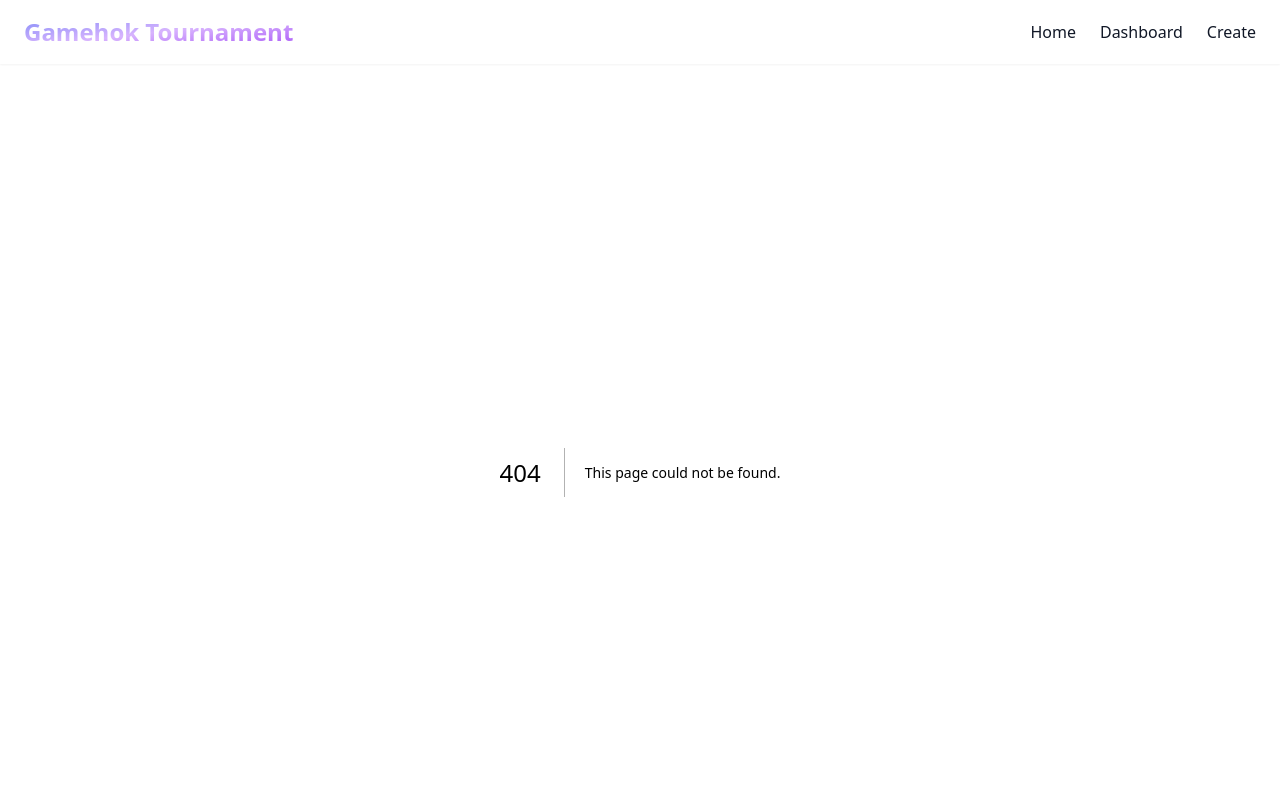
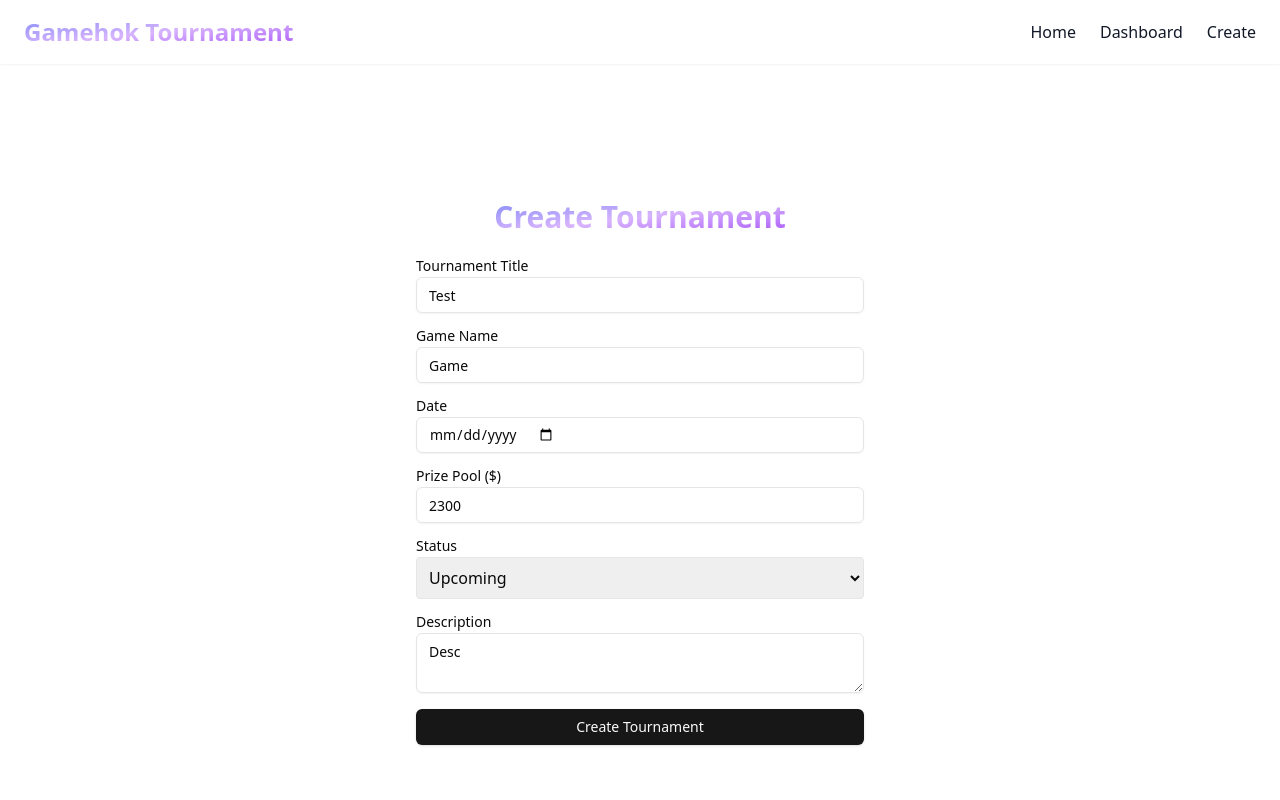
Before and after one commit to mehul-anand/GamehokAssignment, a Next.js app in the folder client/: page /create in a window 1280 px wide. Before the commit this address had no page. Shown: the top 800 px of the page. Built offline with nearby package versions, Linux system fonts and the light colour scheme.

Commit message:
create page

```diff
--- /dev/null
+++ b/client/app/(main)/create/page.tsx
@@ -0,0 +1,158 @@
+"use client";
+
+import { useState } from "react";
+import { Button } from "@/components/ui/button";
+import { Input } from "@/components/ui/input";
+import { Label } from "@/components/ui/label";
+import { Textarea } from "@/components/ui/textarea";
+
+export default function CreateTournamentPage() {
+  const [formData, setFormData] = useState({
+    title: "Test",
+    gameName: "Game",
+    date: "",
+    prizePool: "2300",
+    status: "Upcoming",
+    description: "Desc",
+  });
+  const [message, setMessage] = useState("");
+
+  const handleChange = (
+    e: React.ChangeEvent<HTMLInputElement | HTMLTextAreaElement | HTMLSelectElement>
+  ) => {
+    setFormData({ ...formData, [e.target.name]: e.target.value });
+
+  };
+
+  const handleSubmit = async (e: React.FormEvent) => {
+    e.preventDefault();
+    try {
+      const res = await fetch("${process.env.NEXT_PUBLIC_TOURNAMENT_API}/api/tournaments", {
+        method: "POST",
+        headers: { "Content-Type": "application/json" },
+        body: JSON.stringify({
+          ...formData,
+          prizePool: Number(formData.prizePool),
+        }),
+      });
+      if (!res.ok) {
+        throw new Error("Failed to create tournament");
+      }
+      await res.json();
+      setMessage("Tournament created successfully!");
+      setFormData({
+        title: "",
+        gameName: "",
+        date: "",
+        prizePool: "",
+        status: "Upcoming",
+        description: "",
+      });
+    } catch (error: any) {
+      console.error("Error:", error);
+      setMessage("Error: " + error.message);
+    }
+  };
+
+  return (
+    <div className="min-h-screen flex flex-col items-center justify-center p-4">
+      <h1 className="text-3xl font-bold mb-6 gradient-text">Create Tournament</h1>
+      <form onSubmit={handleSubmit} className="w-full max-w-md space-y-4">
+        <div className="flex flex-col">
+          <Label htmlFor="title" className="mb-1">
+            Tournament Title
+          </Label>
+          <Input
+            id="title"
+            name="title"
+            type="text"
+            placeholder="Enter tournament title"
+            value={formData.title}
+            onChange={handleChange}
+            required
+          />
+        </div>
+
+        <div className="flex flex-col">
+          <Label htmlFor="gameName" className="mb-1">
+            Game Name
+          </Label>
+          <Input
+            id="gameName"
+            name="gameName"
+            type="text"
+            placeholder="Enter game name"
+            value={formData.gameName}
+            onChange={handleChange}
+            required
+          />
+        </div>
+
+        <div className="flex flex-col">
+          <Label htmlFor="date" className="mb-1">
+            Date
+          </Label>
+          <Input
+            id="date"
+            name="date"
+            type="date"
+            value={formData.date}
+            onChange={handleChange}
+            required
+          />
+        </div>
+
+        <div className="flex flex-col">
+          <Label htmlFor="prizePool" className="mb-1">
+            Prize Pool ($)
+          </Label>
+          <Input
+            id="prizePool"
+            name="prizePool"
+            type="number"
+            placeholder="Enter prize pool"
+            value={formData.prizePool}
+            onChange={handleChange}
+            required
+          />
+        </div>
+
+        <div className="flex flex-col">
+          <Label htmlFor="status" className="mb-1">
+            Status
+          </Label>
+          <select
+            id="status"
+            name="status"
+            value={formData.status}
+            onChange={handleChange}
+            className="border rounded p-2"
+          >
+            <option value="Upcoming">Upcoming</option>
+            <option value="Completed">Completed</option>
+          </select>
+        </div>
+
+        <div className="flex flex-col">
+          <Label htmlFor="description" className="mb-1">
+            Description
+          </Label>
+          <Textarea
+            id="description"
+            name="description"
+            placeholder="Enter tournament description"
+            value={formData.description}
+            onChange={handleChange}
+            required
+          />
+        </div>
+
+        <Button type="submit" className="w-full">
+          Create Tournament
+        </Button>
+      </form>
+
+      {message && <p className="mt-4 text-center text-lg">{message}</p>}
+    </div>
+  );
+}
```
